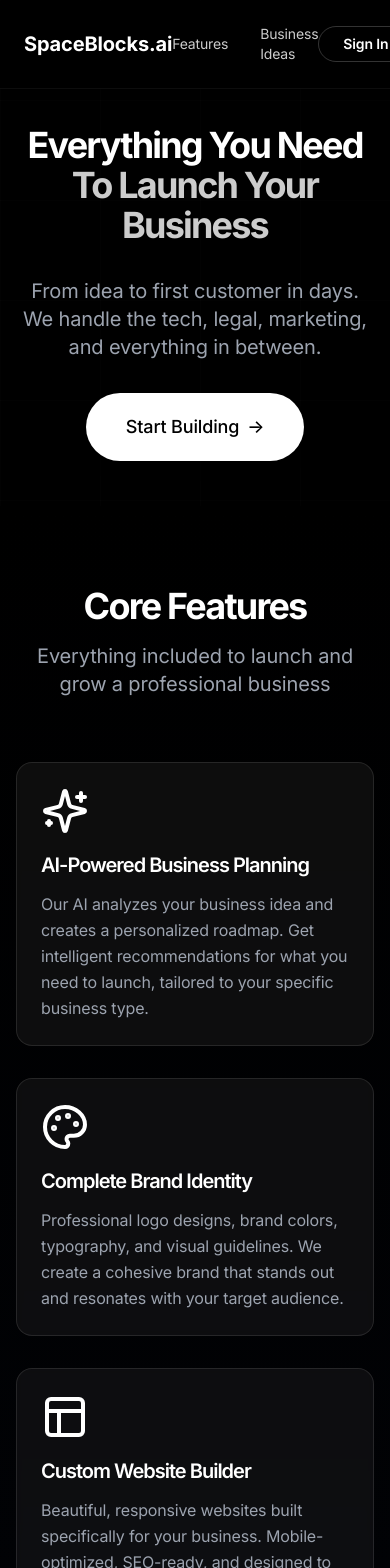
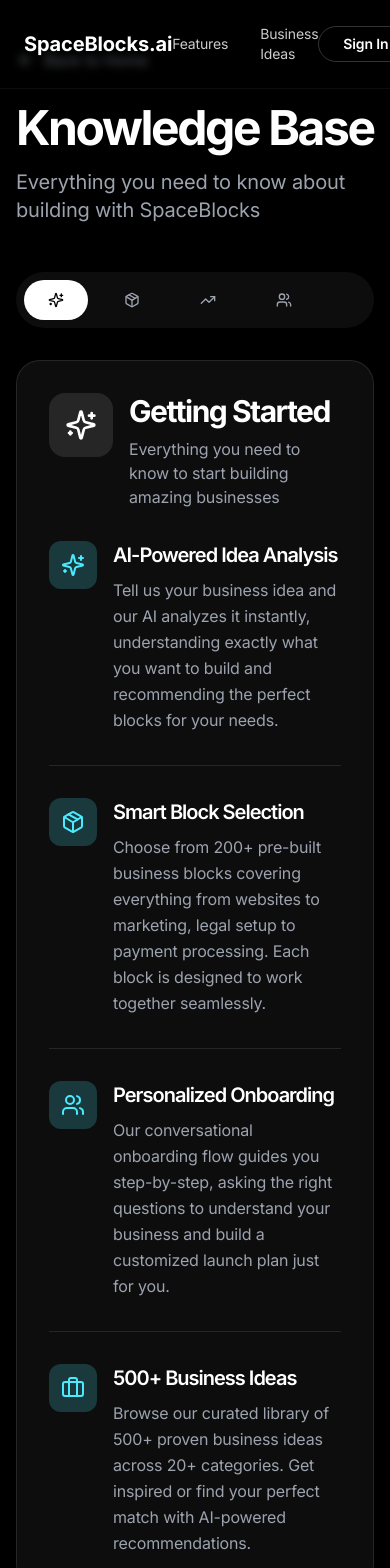
Before and after one commit to zepfarms/blocksmith-launchpad, a React (Vite) app: page /features in a window 390 px wide. Shown: the top 1568 px of the page. Built offline with nearby package versions, Linux system fonts and the light colour scheme; the HTML template or start-up script is replaced by a standard one.

Commit message:
Redesign Features Page for KB
Refactor Features to match knowledge-base layout: implement black/white theme, tabbed navigation, responsive mobile-friendly cards, and reusable iconography; add layout adjustments to align with reference design and ensure consistent button styles across pages.

```diff
--- a/src/pages/Features.tsx
+++ b/src/pages/Features.tsx
@@ -1,308 +1,238 @@
+import { useState } from "react";
 import { Header } from "@/components/Header";
 import { Footer } from "@/components/Footer";
-import { Button } from "@/components/ui/button";
-import { useNavigate } from "react-router-dom";
 import {
   Sparkles,
-  Layout,
-  Store,
+  Zap,
+  Users,
   CreditCard,
+  Globe,
+  Mail,
+  ShieldCheck,
+  TrendingUp,
+  Package,
+  Megaphone,
   FileText,
-  Mail,
-  Users,
-  BarChart3,
-  Shield,
-  Zap,
-  CheckCircle2,
-  Rocket,
-  Building2,
-  Palette,
-  Globe,
-  MessageSquare,
-  Calendar,
-  TrendingUp,
-  Lock,
-  Clock
+  Briefcase,
+  ArrowLeft
 } from "lucide-react";
+import { useNavigate } from "react-router-dom";
 
 const Features = () => {
   const navigate = useNavigate();
+  const [activeTab, setActiveTab] = useState("start");
 
-  const coreFeatures = [
+  const tabs = [
+    { id: "start", label: "Getting Started", icon: Sparkles },
+    { id: "building", label: "Building", icon: Package },
+    { id: "launch", label: "Launch & Grow", icon: TrendingUp },
+    { id: "support", label: "Support", icon: Users },
+  ];
+
+  const features = {
+    start: [
       {
         icon: Sparkles,
-      title: "AI-Powered Business Planning",
-      description: "Our AI analyzes your business idea and creates a personalized roadmap. Get intelligent recommendations for what you need to launch, tailored to your specific business type."
+        title: "AI-Powered Idea Analysis",
+        description: "Tell us your business idea and our AI analyzes it instantly, understanding exactly what you want to build and recommending the perfect blocks for your needs."
       },
       {
-      icon: Palette,
-      title: "Complete Brand Identity",
-      description: "Professional logo designs, brand colors, typography, and visual guidelines. We create a cohesive brand that stands out and resonates with your target audience."
+        icon: Package,
+        title: "Smart Block Selection",
+        description: "Choose from 200+ pre-built business blocks covering everything from websites to marketing, legal setup to payment processing. Each block is designed to work together seamlessly."
       },
       {
-      icon: Layout,
-      title: "Custom Website Builder",
-      description: "Beautiful, responsive websites built specifically for your business. Mobile-optimized, SEO-ready, and designed to convert visitors into customers."
+        icon: Users,
+        title: "Personalized Onboarding",
+        description: "Our conversational onboarding flow guides you step-by-step, asking the right questions to understand your business and build a customized launch plan just for you."
       },
       {
-      icon: Store,
-      title: "E-Commerce Setup",
-      description: "Complete online store with product catalog, shopping cart, checkout, and inventory management. Start selling online in days, not months."
+        icon: Briefcase,
+        title: "500+ Business Ideas",
+        description: "Browse our curated library of 500+ proven business ideas across 20+ categories. Get inspired or find your perfect match with AI-powered recommendations."
+      }
+    ],
+    building: [
+      {
+        icon: Globe,
+        title: "Professional Website",
+        description: "Get a beautiful, mobile-responsive website built for you. No coding required. We handle design, hosting, and setup so you can focus on your business."
+      },
+      {
+        icon: Zap,
+        title: "Brand Identity & Logo",
+        description: "Receive custom logo designs, brand colors, typography, and complete brand guidelines. Build a professional identity that stands out."
       },
       {
         icon: CreditCard,
         title: "Payment Processing",
-      description: "Integrated payment solutions supporting credit cards, digital wallets, and more. Secure, compliant, and ready to accept money from day one."
+        description: "Accept payments instantly with integrated Stripe or PayPal. We set up everything from checkout pages to subscription billing."
+      },
+      {
+        icon: Mail,
+        title: "Email Marketing Setup",
+        description: "Launch with professional email campaigns. We create templates, set up automation, and connect your email service provider."
+      },
+      {
+        icon: ShieldCheck,
+        title: "Legal & Compliance",
+        description: "Get essential legal documents including terms of service, privacy policy, and business registration guidance. Stay compliant from day one."
       },
       {
         icon: FileText,
-      title: "Legal & Compliance",
-      description: "Business registration, LLC formation, EIN filing, terms of service, privacy policies, and all legal documents you need to operate legitimately."
+        title: "Business Documentation",
+        description: "Receive business cards, letterheads, invoices, contracts, and all the professional documents you need to run your business."
+      }
+    ],
+    launch: [
+      {
+        icon: Megaphone,
+        title: "Marketing Strategy",
+        description: "Launch with a complete marketing plan including social media strategy, content calendar, ad templates, and growth tactics tailored to your business."
       },
       {
-      icon: Mail,
-      title: "Email Marketing System",
-      description: "Professional email templates, automated campaigns, customer lists, and analytics. Build relationships and drive repeat business."
+        icon: TrendingUp,
+        title: "Growth Missions",
+        description: "Get step-by-step missions designed to help you acquire your first 10, 50, and 100 customers. Each mission includes proven tactics and templates."
+      },
+      {
+        icon: Globe,
+        title: "SEO & Online Presence",
+        description: "Optimize your site for search engines, claim your Google My Business listing, and establish your presence across relevant online directories."
       },
       {
         icon: Users,
-      title: "Customer Management",
-      description: "CRM system to track customers, manage contacts, follow up on leads, and build lasting relationships that grow your business."
+        title: "Customer Acquisition Tools",
+        description: "Access lead magnets, conversion-optimized landing pages, and automated follow-up sequences to turn visitors into paying customers."
+      }
+    ],
+    support: [
+      {
+        icon: Users,
+        title: "Real Human Help",
+        description: "You're not alone. Get access to real human experts who can answer questions, provide guidance, and help you succeed. Not just AI—actual people who care."
       },
       {
-      icon: BarChart3,
-      title: "Marketing Strategy",
-      description: "Complete marketing plan including social media strategy, content calendar, advertising recommendations, and growth tactics."
+        icon: Sparkles,
+        title: "AI Co-Founder",
+        description: "Your AI business partner works 24/7 to build, optimize, and improve your business. Ask questions anytime and get intelligent, personalized responses."
       },
       {
-      icon: MessageSquare,
-      title: "Social Media Kit",
-      description: "Profile images, cover photos, post templates, and content ideas for all major platforms. Maintain a professional presence everywhere."
-    },
-    {
-      icon: Globe,
-      title: "Domain & Hosting",
-      description: "Custom domain recommendations, professional email addresses, and reliable hosting. Your online presence, professionally managed."
-    },
-    {
-      icon: Calendar,
-      title: "Booking & Scheduling",
-      description: "Online appointment booking, calendar integration, automated reminders, and client management for service-based businesses."
-    }
-  ];
-
-  const additionalServices = [
-    {
-      icon: Building2,
-      title: "Business Plan Documents",
-      description: "Comprehensive business plans, financial projections, and pitch decks for investors or loan applications."
-    },
-    {
-      icon: TrendingUp,
-      title: "Growth & Scaling Tools",
-      description: "Advanced analytics, conversion optimization, A/B testing, and strategies to scale from first customer to 100+."
-    },
-    {
-      icon: Shield,
-      title: "Security & Compliance",
-      description: "SSL certificates, GDPR compliance, data protection, and security audits to keep your business and customers safe."
+        icon: ShieldCheck,
+        title: "You Own Everything",
+        description: "Every asset we create is 100% yours. Download your logo files, export your website, keep all your content. No lock-in, no hidden fees."
       },
       {
         icon: Zap,
-      title: "Automation & Integrations",
-      description: "Connect your tools, automate workflows, and integrate with popular platforms to save time and reduce manual work."
+        title: "Fast Turnaround",
+        description: "Most businesses are ready to launch within 48 hours. We work fast so you can start getting customers and making money quickly."
       }
-  ];
+    ]
+  };
 
-  const howItWorks = [
-    {
-      step: "1",
-      title: "Tell Us Your Idea",
-      description: "Share your business vision. Our AI analyzes it and creates a personalized plan with exactly what you need."
-    },
-    {
-      step: "2",
-      title: "Choose Your Blocks",
-      description: "Select from our comprehensive catalog of services. Start with essentials or go all-in with advanced features."
-    },
-    {
-      step: "3",
-      title: "We Build Everything",
-      description: "Our team and AI work together to create your complete business infrastructure. You review and approve each component."
-    },
-    {
-      step: "4",
-      title: "Launch & Grow",
-      description: "When you're ready, launch with one click. Your website goes live, payments activate, and you're ready for customers."
-    }
-  ];
-
-  const benefits = [
-    { icon: Clock, text: "Launch in days, not months" },
-    { icon: CheckCircle2, text: "No technical skills required" },
-    { icon: Lock, text: "You own everything we create" },
-    { icon: Users, text: "Real human support available" },
-    { icon: Zap, text: "AI + expert team working for you" },
-    { icon: Shield, text: "Secure and compliant from day one" }
-  ];
+  const TabIcon = tabs.find(t => t.id === activeTab)?.icon || Sparkles;
 
   return (
-    <div className="min-h-screen bg-black">
+    <div className="min-h-screen bg-black text-white">
       <Header />
 
-      {/* Hero Section */}
-      <section className="relative min-h-[60vh] flex items-center justify-center px-4 sm:px-6 overflow-hidden">
-        {/* Grid pattern overlay */}
-        <div
-          className="absolute inset-0 opacity-10"
-          style={{
-            backgroundImage: `linear-gradient(rgba(255,255,255,0.1) 1px, transparent 1px),
-                             linear-gradient(90deg, rgba(255,255,255,0.1) 1px, transparent 1px)`,
-            backgroundSize: "100px 100px"
-          }}
-        />
+      <main className="container mx-auto px-4 py-12">
+        <div className="max-w-6xl mx-auto">
+          {/* Back Button */}
+          <button
+            onClick={() => navigate("/")}
+            className="mb-8 flex items-center gap-2 text-gray-400 hover:text-white transition-colors"
+          >
+            <ArrowLeft className="w-5 h-5" />
+            <span>Back to Home</span>
+          </button>
 
-        <div className="relative z-10 max-w-4xl mx-auto text-center space-y-8 pt-20">
-          <h1 className="text-4xl sm:text-5xl md:text-6xl lg:text-7xl font-bold text-white">
-            Everything You Need
-            <br />
-            <span className="text-white/80">To Launch Your Business</span>
-          </h1>
-          <p className="text-xl sm:text-2xl text-gray-400 max-w-2xl mx-auto">
-            From idea to first customer in days. We handle the tech, legal, marketing, and everything in between.
+          {/* Header */}
+          <div className="mb-12">
+            <h1 className="text-5xl md:text-6xl font-bold mb-4">Knowledge Base</h1>
+            <p className="text-xl text-gray-400">
+              Everything you need to know about building with SpaceBlocks
+            </p>
+          </div>
+
+          {/* Tabs */}
+          <div className="flex flex-wrap gap-3 mb-8 bg-white/5 p-2 rounded-full">
+            {tabs.map((tab) => {
+              const Icon = tab.icon;
+              return (
+                <button
+                  key={tab.id}
+                  onClick={() => setActiveTab(tab.id)}
+                  className={`flex items-center gap-2 px-6 py-3 rounded-full font-medium transition-all ${
+                    activeTab === tab.id
+                      ? "bg-white text-black"
+                      : "text-gray-400 hover:text-white hover:bg-white/10"
+                  }`}
+                >
+                  <Icon className="w-4 h-4" />
+                  <span className="hidden sm:inline">{tab.label}</span>
+                </button>
+              );
+            })}
+          </div>
+
+          {/* Content Card */}
+          <div className="bg-white/5 border border-white/10 rounded-3xl p-8 md:p-12">
+            {/* Section Header */}
+            <div className="flex items-start gap-4 mb-8">
+              <div className="bg-white/10 rounded-2xl p-4">
+                <TabIcon className="w-8 h-8 text-white" />
+              </div>
+              <div>
+                <h2 className="text-3xl font-bold mb-2">
+                  {tabs.find(t => t.id === activeTab)?.label}
+                </h2>
+                <p className="text-gray-400">
+                  {activeTab === "start" && "Everything you need to know to start building amazing businesses"}
+                  {activeTab === "building" && "All the tools and services to build your complete business"}
+                  {activeTab === "launch" && "Strategies and tools to launch and grow your customer base"}
+                  {activeTab === "support" && "The support and resources to ensure your success"}
+                </p>
+              </div>
+            </div>
+
+            {/* Features Grid */}
+            <div className="space-y-8">
+              {features[activeTab as keyof typeof features].map((feature, index) => {
+                const FeatureIcon = feature.icon;
+                return (
+                  <div key={index} className="border-b border-white/10 pb-8 last:border-0 last:pb-0">
+                    <div className="flex items-start gap-4">
+                      <div className="bg-primary/20 rounded-xl p-3 flex-shrink-0">
+                        <FeatureIcon className="w-6 h-6 text-primary" />
+                      </div>
+                      <div>
+                        <h3 className="text-xl font-semibold mb-2">{feature.title}</h3>
+                        <p className="text-gray-400 leading-relaxed">{feature.description}</p>
+                      </div>
+                    </div>
+                  </div>
+                );
+              })}
+            </div>
+          </div>
+
+          {/* CTA Section */}
+          <div className="mt-12 text-center">
+            <h3 className="text-2xl font-bold mb-4">Ready to Build Your Business?</h3>
+            <p className="text-gray-400 mb-8 max-w-2xl mx-auto">
+              Join thousands of entrepreneurs who are turning their ideas into real businesses with SpaceBlocks. Start building today.
             </p>
             <button
               onClick={() => navigate("/start")}
-            className="group px-10 py-5 bg-white text-black rounded-full font-medium text-lg hover:bg-gray-100 transition-all duration-200 shadow-lg inline-flex items-center gap-2"
+              className="px-10 py-5 bg-white text-black rounded-full font-medium text-lg hover:bg-gray-100 transition-all duration-200 shadow-lg inline-flex items-center gap-2"
             >
-            Start Building
-            <span className="transition-transform group-hover:translate-x-1">→</span>
+              Start Building Free
+              <span className="transition-transform hover:translate-x-1">→</span>
             </button>
           </div>
-      </section>
-
-      {/* Core Features Grid */}
-      <section className="py-20 px-4 sm:px-6 bg-gradient-to-b from-black to-gray-950">
-        <div className="max-w-7xl mx-auto">
-          <div className="text-center mb-16">
-            <h2 className="text-4xl sm:text-5xl font-bold text-white mb-4">Core Features</h2>
-            <p className="text-xl text-gray-400 max-w-2xl mx-auto">
-              Everything included to launch and grow a professional business
-            </p>
         </div>
-
-          <div className="grid md:grid-cols-2 lg:grid-cols-3 gap-8">
-            {coreFeatures.map((feature, index) => (
-              <div
-                key={index}
-                className="bg-white/5 backdrop-blur-sm border border-white/10 rounded-2xl p-6 hover:border-white/20 transition-all duration-300 group"
-              >
-                <feature.icon className="w-12 h-12 text-white mb-4 group-hover:scale-110 transition-transform" />
-                <h3 className="text-xl font-semibold text-white mb-3">{feature.title}</h3>
-                <p className="text-gray-400 leading-relaxed">{feature.description}</p>
-              </div>
-            ))}
-          </div>
-        </div>
-      </section>
-
-      {/* Additional Services */}
-      <section className="py-20 px-4 sm:px-6 bg-gray-950">
-        <div className="max-w-7xl mx-auto">
-          <div className="text-center mb-16">
-            <h2 className="text-4xl sm:text-5xl font-bold text-white mb-4">Advanced Services</h2>
-            <p className="text-xl text-gray-400 max-w-2xl mx-auto">
-              Scale and optimize your business with professional-grade tools
-            </p>
-          </div>
-
-          <div className="grid md:grid-cols-2 lg:grid-cols-4 gap-6">
-            {additionalServices.map((service, index) => (
-              <div
-                key={index}
-                className="bg-white/5 backdrop-blur-sm border border-white/10 rounded-2xl p-6 hover:border-white/20 transition-all duration-300"
-              >
-                <service.icon className="w-10 h-10 text-white mb-4" />
-                <h3 className="text-lg font-semibold text-white mb-2">{service.title}</h3>
-                <p className="text-sm text-gray-400 leading-relaxed">{service.description}</p>
-              </div>
-            ))}
-          </div>
-        </div>
-      </section>
-
-      {/* How It Works */}
-      <section className="py-20 px-4 sm:px-6 bg-gradient-to-b from-gray-950 to-black">
-        <div className="max-w-6xl mx-auto">
-          <div className="text-center mb-16">
-            <h2 className="text-4xl sm:text-5xl font-bold text-white mb-4">How It Works</h2>
-            <p className="text-xl text-gray-400 max-w-2xl mx-auto">
-              Four simple steps from idea to launch
-            </p>
-          </div>
-
-          <div className="grid md:grid-cols-2 lg:grid-cols-4 gap-8">
-            {howItWorks.map((item, index) => (
-              <div key={index} className="text-center space-y-4">
-                <div className="w-16 h-16 rounded-full bg-white text-black flex items-center justify-center text-2xl font-bold mx-auto">
-                  {item.step}
-                </div>
-                <h3 className="text-xl font-semibold text-white">{item.title}</h3>
-                <p className="text-gray-400 leading-relaxed">{item.description}</p>
-              </div>
-            ))}
-          </div>
-        </div>
-      </section>
-
-      {/* Benefits */}
-      <section className="py-20 px-4 sm:px-6 bg-black">
-        <div className="max-w-4xl mx-auto">
-          <div className="text-center mb-12">
-            <h2 className="text-4xl sm:text-5xl font-bold text-white mb-4">Why Choose SpaceBlocks</h2>
-          </div>
-
-          <div className="grid md:grid-cols-2 lg:grid-cols-3 gap-6">
-            {benefits.map((benefit, index) => (
-              <div key={index} className="flex items-center gap-4 bg-white/5 backdrop-blur-sm border border-white/10 rounded-xl p-4">
-                <benefit.icon className="w-8 h-8 text-white flex-shrink-0" />
-                <span className="text-white font-medium">{benefit.text}</span>
-              </div>
-            ))}
-          </div>
-        </div>
-      </section>
-
-      {/* CTA Section */}
-      <section className="py-20 px-4 sm:px-6 bg-gradient-to-b from-black to-gray-950">
-        <div className="max-w-4xl mx-auto text-center space-y-8">
-          <h2 className="text-4xl sm:text-5xl md:text-6xl font-bold text-white">
-            Ready to Build Your Business?
-          </h2>
-          <p className="text-xl text-gray-400 max-w-2xl mx-auto">
-            Join hundreds of entrepreneurs who turned their ideas into real businesses with SpaceBlocks.
-          </p>
-          <div className="flex flex-col sm:flex-row items-center justify-center gap-4">
-            <button
-              onClick={() => navigate("/start")}
-              className="group px-10 py-5 bg-white text-black rounded-full font-medium text-lg hover:bg-gray-100 transition-all duration-200 shadow-lg inline-flex items-center gap-2"
-            >
-              Start Building Free
-              <span className="transition-transform group-hover:translate-x-1">→</span>
-            </button>
-            <button
-              onClick={() => navigate("/start/browse")}
-              className="px-10 py-5 border-2 border-white/20 text-white rounded-full font-medium text-lg hover:bg-white/5 transition-all duration-200 inline-flex items-center gap-2"
-            >
-              Browse Business Ideas
-              <span>→</span>
-            </button>
-          </div>
-          <p className="text-sm text-gray-500 pt-4">
-            No credit card required • Pay only when you're ready to launch
-          </p>
-        </div>
-      </section>
+      </main>
 
       <Footer />
     </div>
```
Lines whose indentation alone changed are shown as unchanged.
